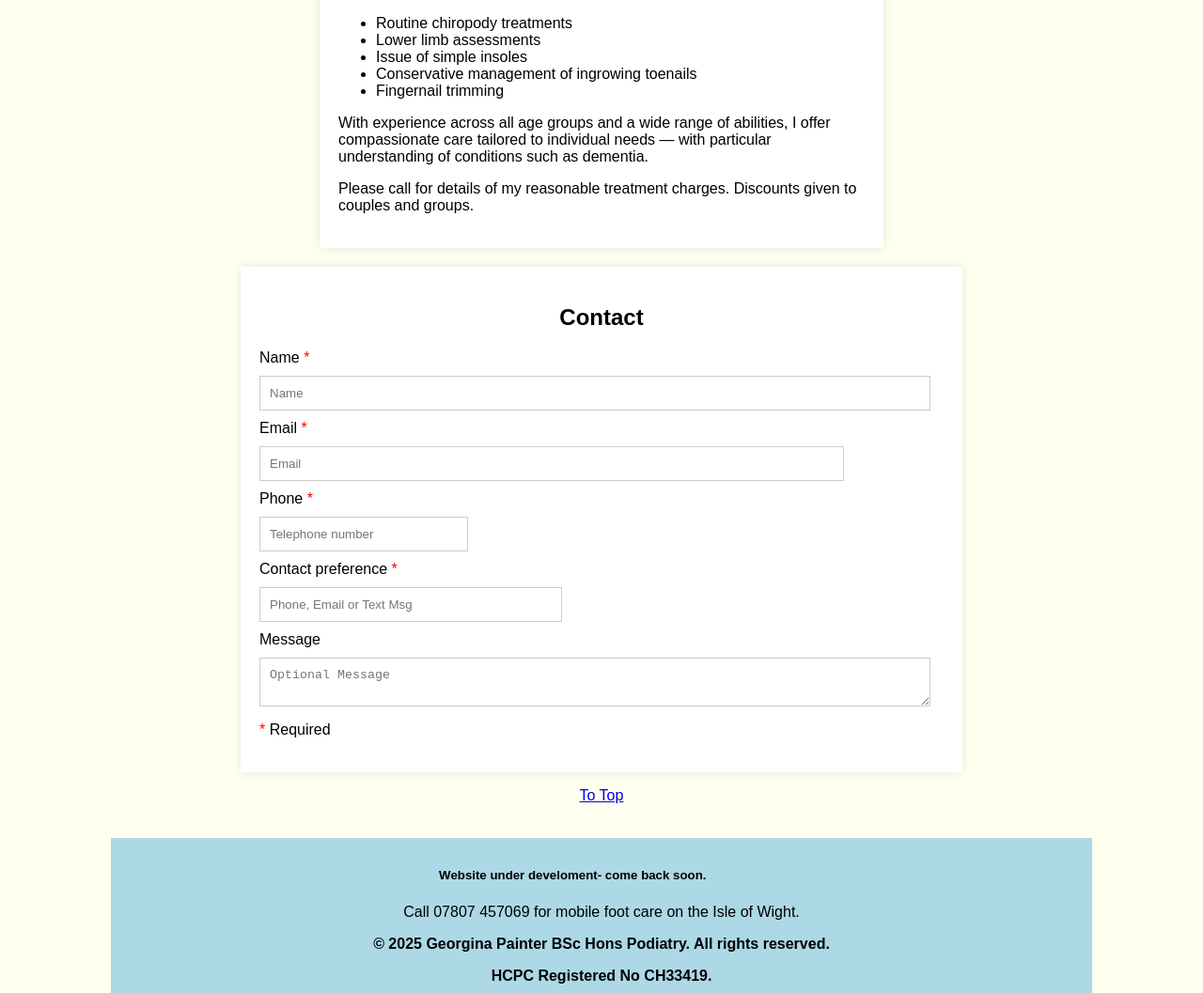
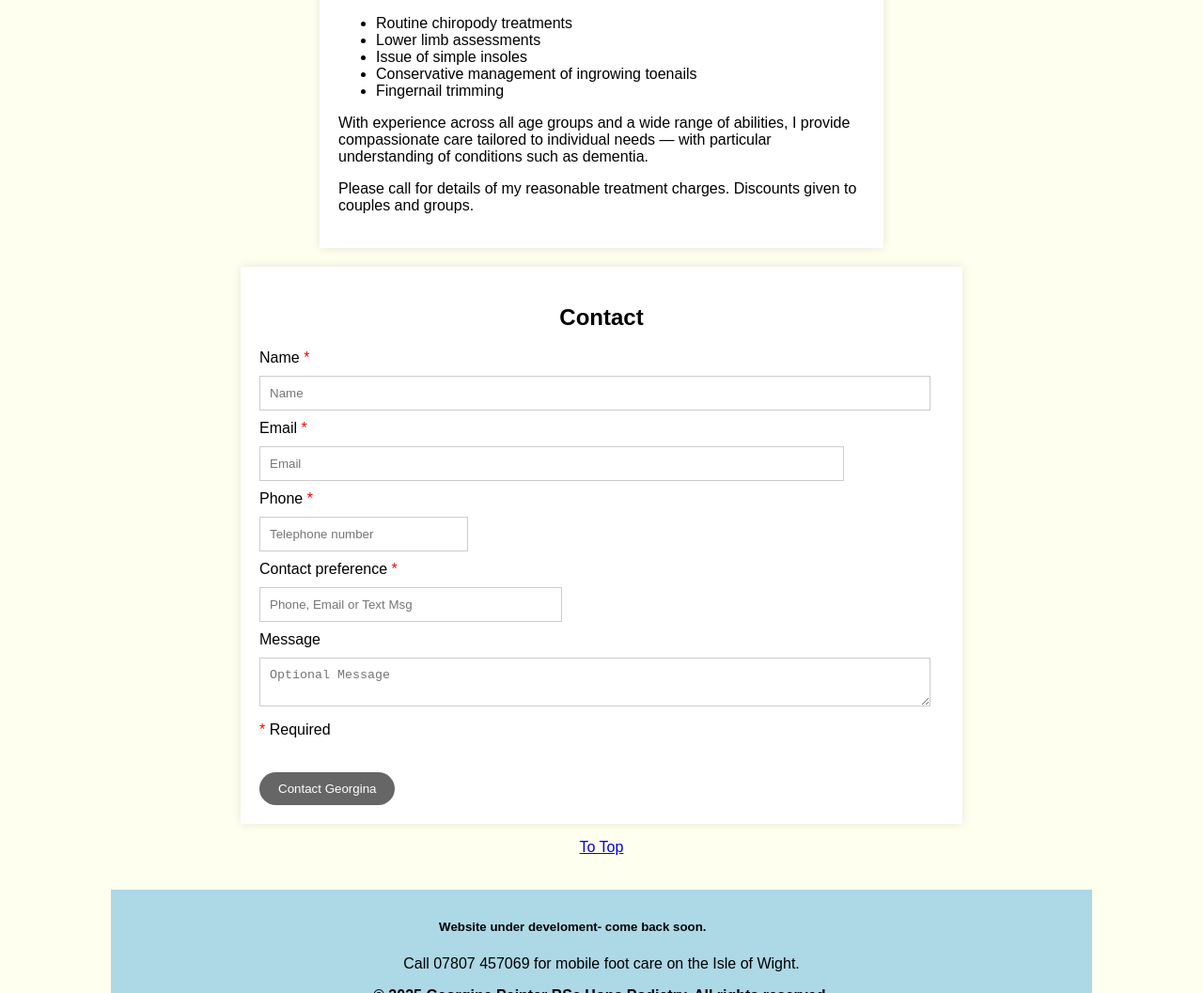
Before and after one commit to georginafootfcare/gfcare, a plain HTML site: page index.html in a window 1280 px wide. Shown: the part 509-1566 px from the top of the page at 94% size. Drawn offline with Linux system fonts and the light colour scheme; a web font is replaced by a local one.

Commit message:
Change wording 2nd I offer >I provide

```diff
--- a/index.html
+++ b/index.html
@@ -67,7 +67,7 @@
               <li>Conservative management of ingrowing toenails</li>
               <li>Fingernail trimming</li>
             </ul>
-            <p>With experience across all age groups and a wide range of abilities, I offer compassionate care tailored to individual needs — with particular understanding of conditions such as dementia.</p>
+            <p>With experience across all age groups and a wide range of abilities, I provide compassionate care tailored to individual needs — with particular understanding of conditions such as dementia.</p>
             <p>Please call for details of my reasonable treatment charges. Discounts given to couples and groups.</p>
         </article>
 
@@ -94,8 +94,8 @@
 
                 <p class="red-asterisk">Required</p>
 
-                <div class="cf-turnstile" data-sitekey="0x4AAAAAABBXbZZ1UUA0JRhW" data-callback="javascriptCallback" aria-label="Captcha Verification"></div>
-                <!--<button type="submit">Contact Georgina-->
+                <div class="cf-turnstile" data-sitekey="0x4AAAAAABiledqTBpWCdr0-" data-callback="javascriptCallback" aria-label="Captcha Verification" data-size="flexible"></div>
+                <button type="submit">Contact Georgina
             </form>
           </section>
             <p><a href="#home">To Top</a></p>
```
